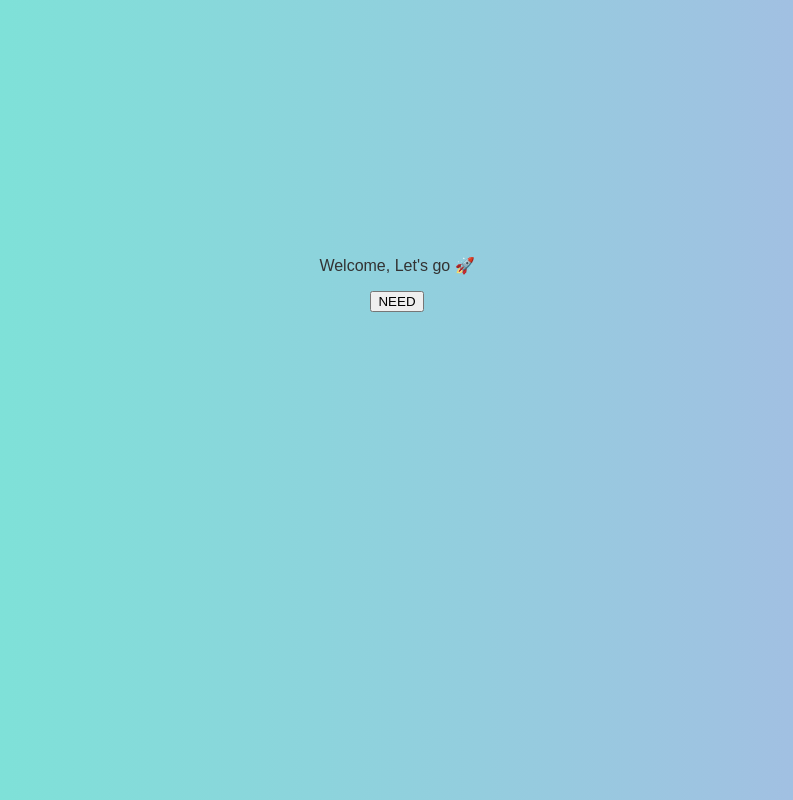
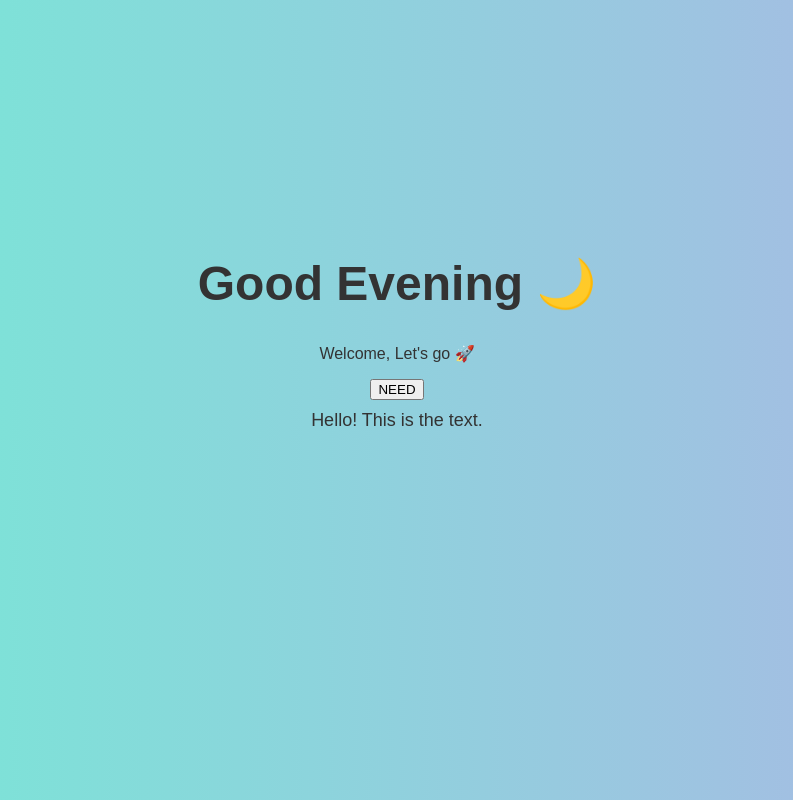
Before and after one commit to pvkrishna772/Basic, a plain HTML site: page index.html in a window 1280 px wide. Both pictures are taken after a click on the button "NEED". Shown: the whole page, without its empty margins (243-1036 px from the left). Drawn offline with Linux system fonts and the light colour scheme.

Commit message:
Update index.html

```diff
--- a/index.html
+++ b/index.html
@@ -19,8 +19,9 @@
 <body>
   <h1 id="greeting"></h1>
   <p>Welcome, Let's go 🚀</p>
-  <button id="NEEd">NEED</button>
-  <div id="SHOW DATA" style="margin-top: 10px; font-size: 18px;"></div>
+  <button id="NEED">NEED</button>
+  <div id="SHOWDATA"
+  style="margin-top: 10px; font-size: 18px;"></div>
 
 
 
@@ -37,11 +38,11 @@
     }
 
   document.getElementById("NEED").addEventListener("click", function() {
-      document.getElementById("SHOW DATA ").innerText = "Hello! This is the text.";
+      document.getElementById("SHOWDATA").innerText = "Hello! This is the text.";
   });
 
    document.getElementById("greeting").innerText = getGreeting();
-    document.getElementById("SHOW DATA").innerText = getSHOWDATA();
+
 
   </script>
 </body>
```
